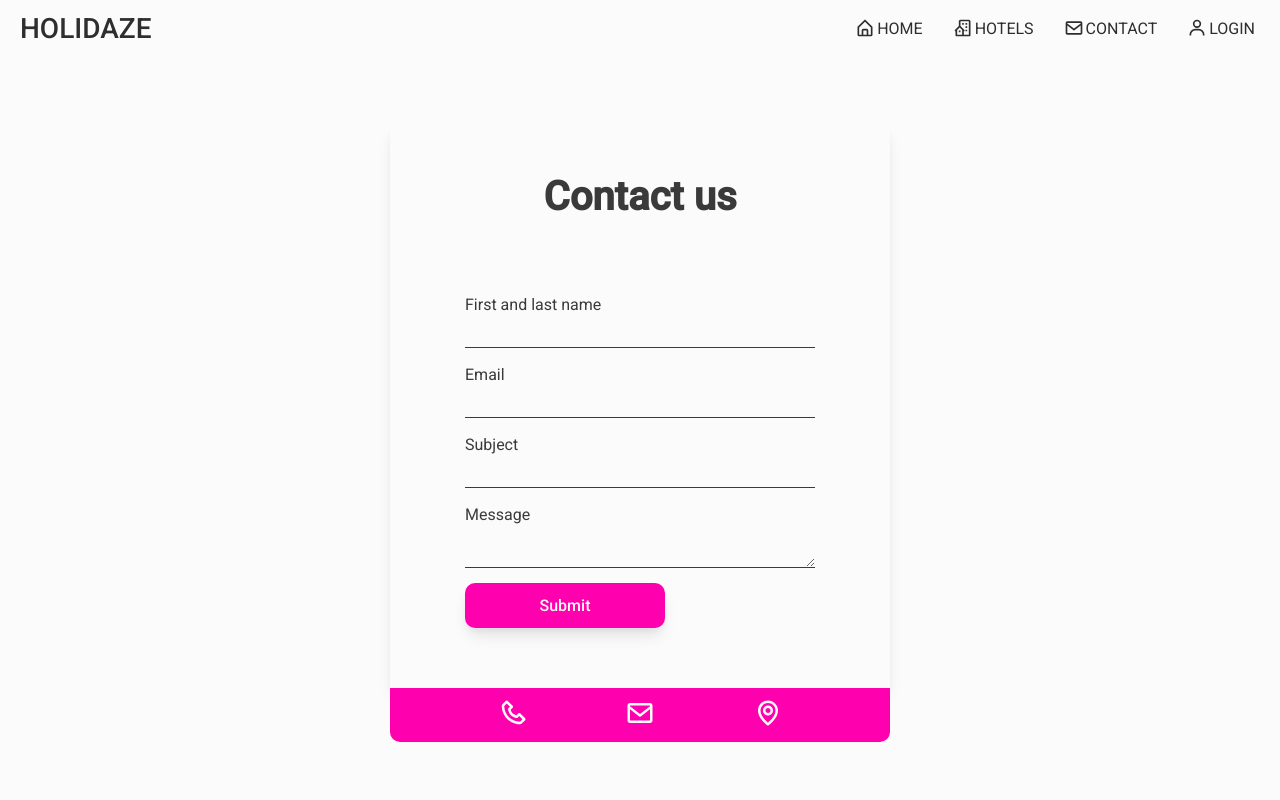
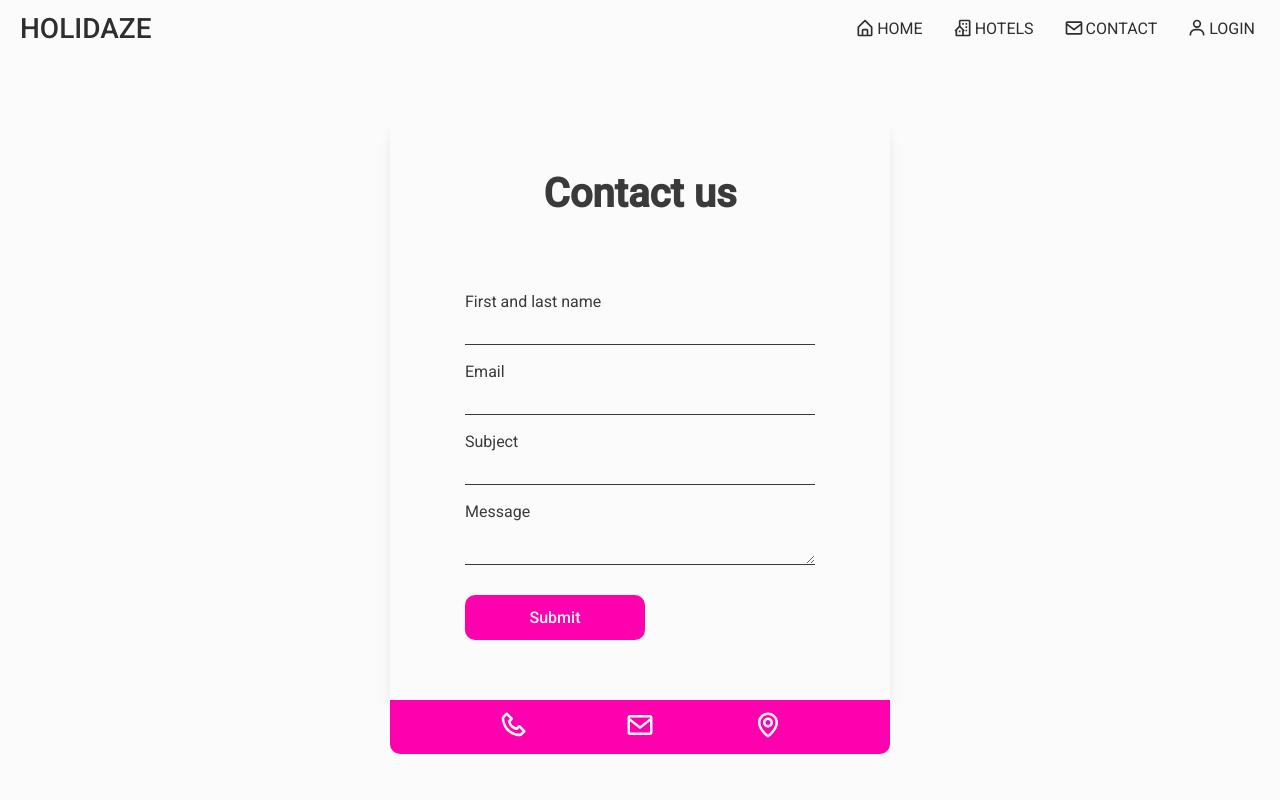
Before and after one commit to Noroff-FEU-Assignments/project-exam-2-RikkeLindberg, a Next.js app: page /contact in a window 1280 px wide. Shown: the top 800 px of the page. Built offline with nearby package versions, Linux system fonts and the light colour scheme.

Commit message:
change styles

```diff
--- a/components/ui/Button.module.css
+++ b/components/ui/Button.module.css
@@ -1,16 +1,19 @@
 .button {
+  font-size: 1.6rem;
+  font-weight: 500;
+  font-family: inherit;
+
   height: 45px;
   width: 100%;
   max-width: 200px;
+
+  background-color: #ff00ae;
+  color: #fbfbfb;
+
   border: none;
   border-radius: 1rem;
-  font-family: inherit;
-  font-weight: 500;
-  font-size: 1.6rem;
-  background-color: #ff00ae;
+
   transition: 300ms;
-  background-size: 200% auto;
-  color: #fbfbfb;
   cursor: pointer;
   outline: none;
 }
--- a/components/ui/FormButton.module.css
+++ b/components/ui/FormButton.module.css
@@ -1,22 +1,24 @@
 .button {
-  height: 45px;
-  width: 100%;
-  max-width: 200px;
-  border: none;
-  border-radius: 1rem;
   font-family: inherit;
   font-weight: 500;
   font-size: 1.6rem;
+
+  height: 45px;
+  width: 100%;
+  max-width: 180px;
+  margin-top: 1.5rem;
+
   background-color: #ff00ae;
-  box-shadow: rgba(0, 0, 0, 0.1) 0px 10px 15px -3px,
-    rgba(0, 0, 0, 0.05) 0px 4px 6px -2px;
+  color: #fbfbfb;
+
+  border: none;
+  border-radius: 1rem;
+
   transition: 300ms;
-  background-size: 200% auto;
-  color: #fbfbfb;
   cursor: pointer;
 }
 
 .button:hover,
 .button:focus {
-  box-shadow: none;
+  background-color: #00a2ff;
 }
```
